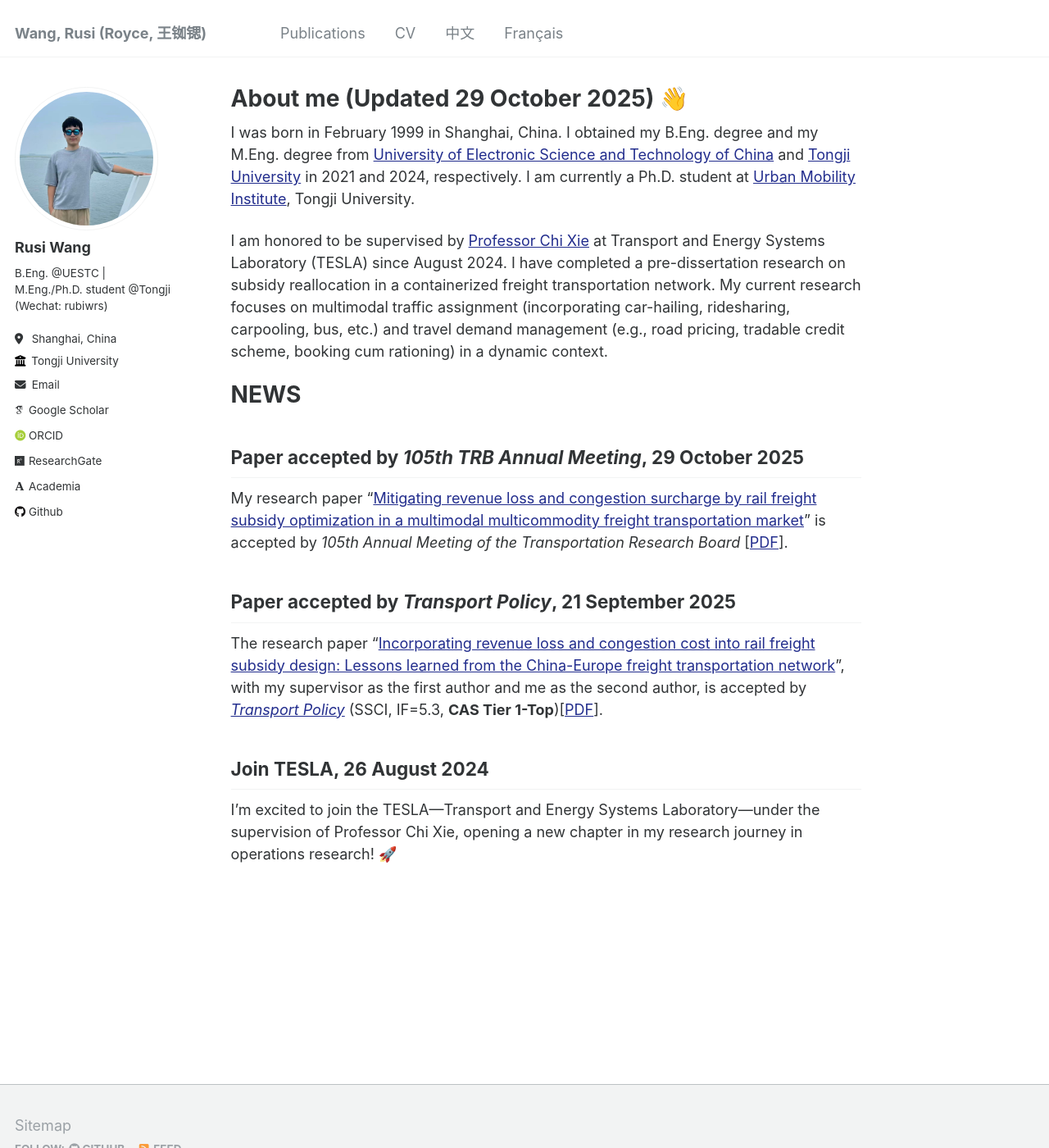
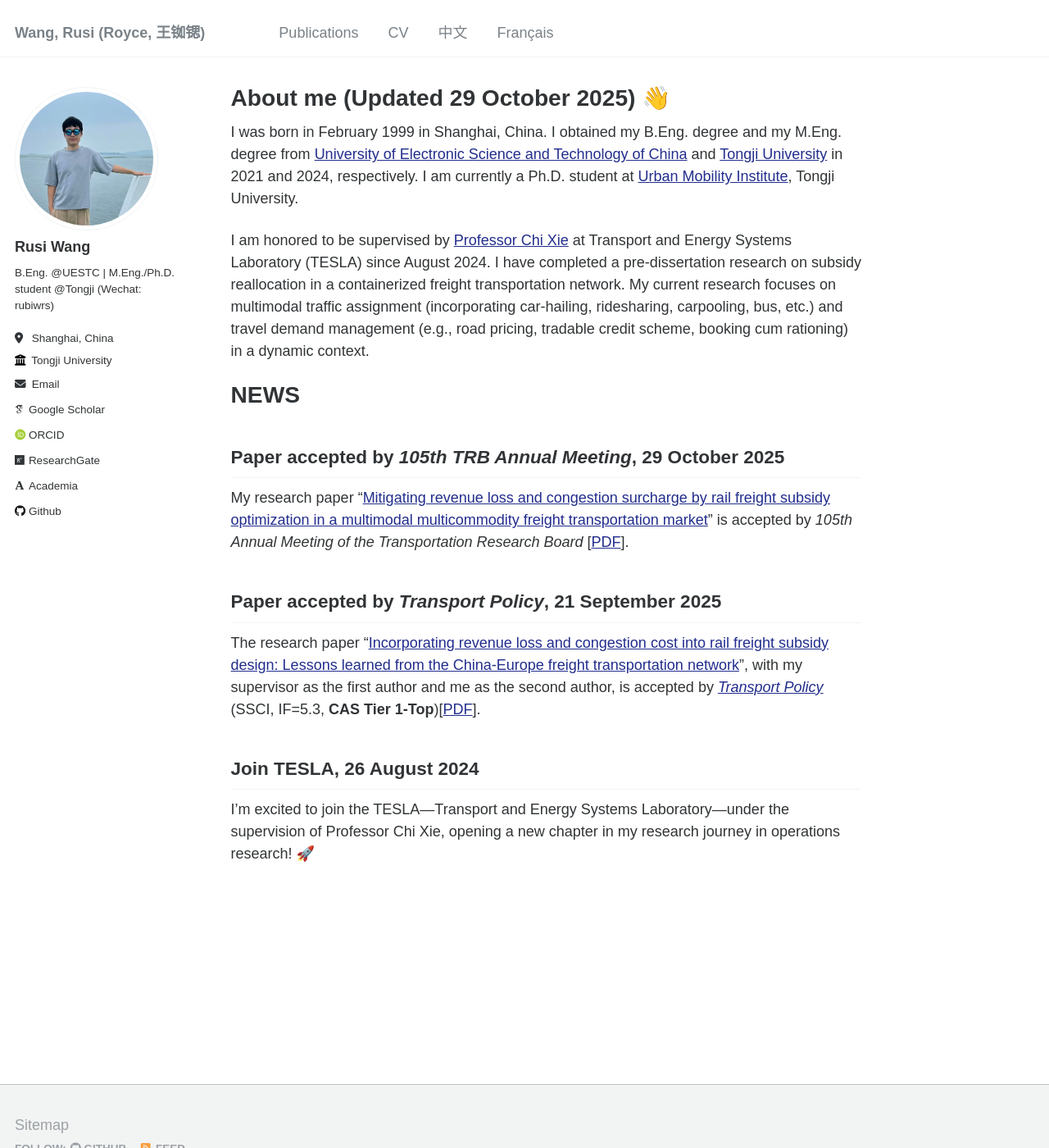
Before and after one commit to RusiWang99/RusiWang99.github.io, a Jekyll site: the page built from _pages/about.md, in a window 1280 px wide and 1400 px high. Shown: the whole window at 82% size. Built offline with Jekyll 4.4.1, drawn with Linux system fonts in a browser that asks for light colours; some web fonts are replaced.

Commit message:
Update _variables.scss

```diff
--- a/_sass/_variables.scss
+++ b/_sass/_variables.scss
@@ -14,7 +14,7 @@ $indent-var                 : 1.3em;
 
 /* system typefaces */
 $serif                      : Georgia, Times, serif;
-$sans-serif                 : -apple-system, ".SFNSText-Regular", "San Francisco", "Roboto", "Segoe UI", "Helvetica Neue", "Lucida Grande", Arial, sans-serif;
+$sans-serif                 : Arial, Helvetica, sans-serif;
 $monospace                  : Monaco, Consolas, "Lucida Console", monospace;
 
 /* sans serif typefaces */
```
